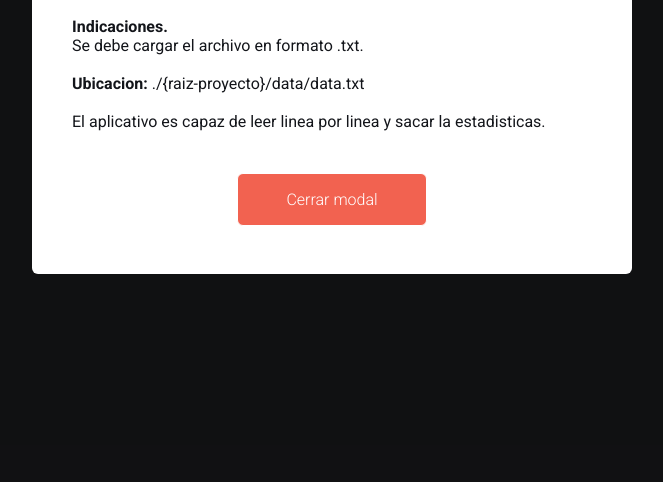
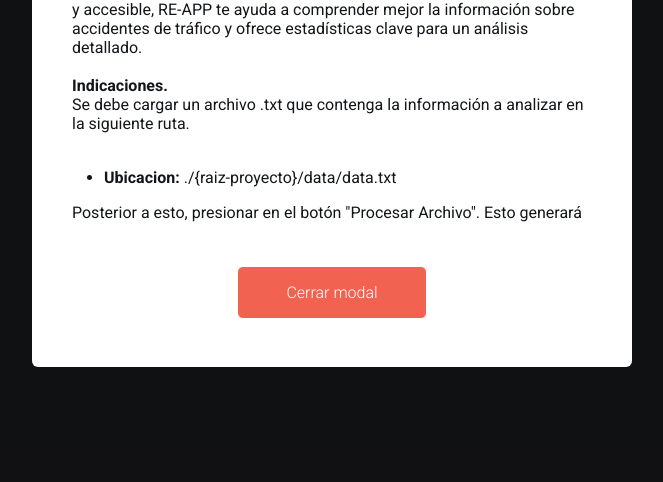
Before and after one commit to JasserRomero/RE-APP, a plain HTML site: page index.html in a window 1280 px wide. Shown: the part 318-800 px from the top of the page, without its empty margins (308-971 px from the left). Drawn offline with Linux system fonts and the light colour scheme.

Commit message:
Cambios en las expresiones regulares + documentacion

```diff
--- a/css/style.css
+++ b/css/style.css
@@ -18,6 +18,26 @@
     box-sizing: border-box;
 }
 
+.ol-rules {
+    margin: 1em 2em;
+    width: auto;
+}
+
+.section-instrucciones {
+    max-height: 300px;
+    overflow: auto;
+}
+
+.section-instrucciones::-webkit-scrollbar {
+    width: 12px;
+    background: rgba(55, 55, 55, 0.2);
+    filter: blur(10px);
+}
+
+.section-instrucciones::-webkit-scrollbar-thumb {
+    background: rgba(84, 84, 84, 0.5);
+    border-radius: 10px;
+}
 
 /* ESTILOS CONTENIDO */
 body {
@@ -314,4 +334,6 @@ body {
     .modal-title {
         font-size: 2rem;
     }
+
+
 }
--- a/js/main.js
+++ b/js/main.js
@@ -7,18 +7,31 @@
 
 const TITLE = "IMPORTANTE"
 const TEMPLATE =
-`<strong>Indicaciones.<br/></strong>
-<p>Se debe cargar el archivo en formato .txt.</p><br/>
-<p><strong>Ubicacion:</strong> ./{raiz-proyecto}/data/data.txt</p><br/>
-<p>El aplicativo es capaz de leer linea por linea y sacar la estadisticas.`
+`
+<section class="section-instrucciones">
+<h4>Introducción.</h4><br/>
+<p>RE-APP es una aplicación web que te permite explorar y analizar datos de accidentes contenidos en archivos de texto. Con una interfaz intuitiva y accesible, RE-APP te ayuda a comprender mejor la información sobre accidentes de tráfico y ofrece estadísticas clave para un análisis detallado.</p><br/>
+<strong>Indicaciones.<br/></strong>
+<p>Se debe cargar un archivo .txt que contenga la información a analizar en la siguiente ruta.</p><br/>
+<ul class="ol-rules">
+    <li><strong>Ubicacion:</strong> ./{raiz-proyecto}/data/data.txt</li>
+</ul>
+<p>Posterior a esto, presionar en el botón "Procesar Archivo". Esto generará una estadística con la siguiente información: </p>
+<ol class="ol-rules">
+    <li>Cantidad de accidentes vehiculares</li>
+    <li>Cantidad de accidentes con víctimas fatales</li>
+    <li>Cantidad de fatalidades en general</li>
+    <li>Promedio de fatalidades</li>
+</ol>
+</section>
+`
 
 document.addEventListener("DOMContentLoaded", () => {
     // EXPRESIONES
     const fileExtension = /\.(txt)$/i; // Determina el tipo de archivo a procesar
     const lastinput = /;(\d+)$/; // Del formato de entrada, obtiene las fatalidades
-
     const type = 'v';
-    const date = '(19\\d{2}|20[0-1]\\d|202[0-4])-(0?[1-9]|1[0-2])-([12]\\d|3[01]|0?[1-9])';
+    const date = '(19\\d{2}|20[0-1]\\d|202[0-4])-(((0(1|3|5|8)|1(0|2))-(0[1-9]|[12]\\d|3[0-1]))|(0(4|6|9)|11)-(0[1-9]|[12]\\d|30)|(02)-([12]\\d|0[1-9]))';
     const vehicleplates = '((([a-zA-Z]{3})[-\\s]?((\\d{3})|(\\d{2}[a-zA-Z]{1}))|((a{2}|d{2}|c{2}|m{2}|o{2})[-\\s]?\\d{4})|((s|r){1}[-\\s]?\\d{5})),?)+';
     const fatalities = '\\d{1,2}';
     const format = new RegExp('^' + type + ';' + date + ';' + vehicleplates + ';' + fatalities + '$', 'i');
@@ -90,7 +103,7 @@ document.addEventListener("DOMContentLoaded", () => {
             }
         }
 
-        const average = (fatalitiesCount / vehiclesAccidentsCount)
+        const average = (fatalitiesCount / vehiclesAccidentsFatalitiesCount).toFixed(2)
 
         const TEMPLATE =
         `
```
Also changed, not shown: 2 other files.
